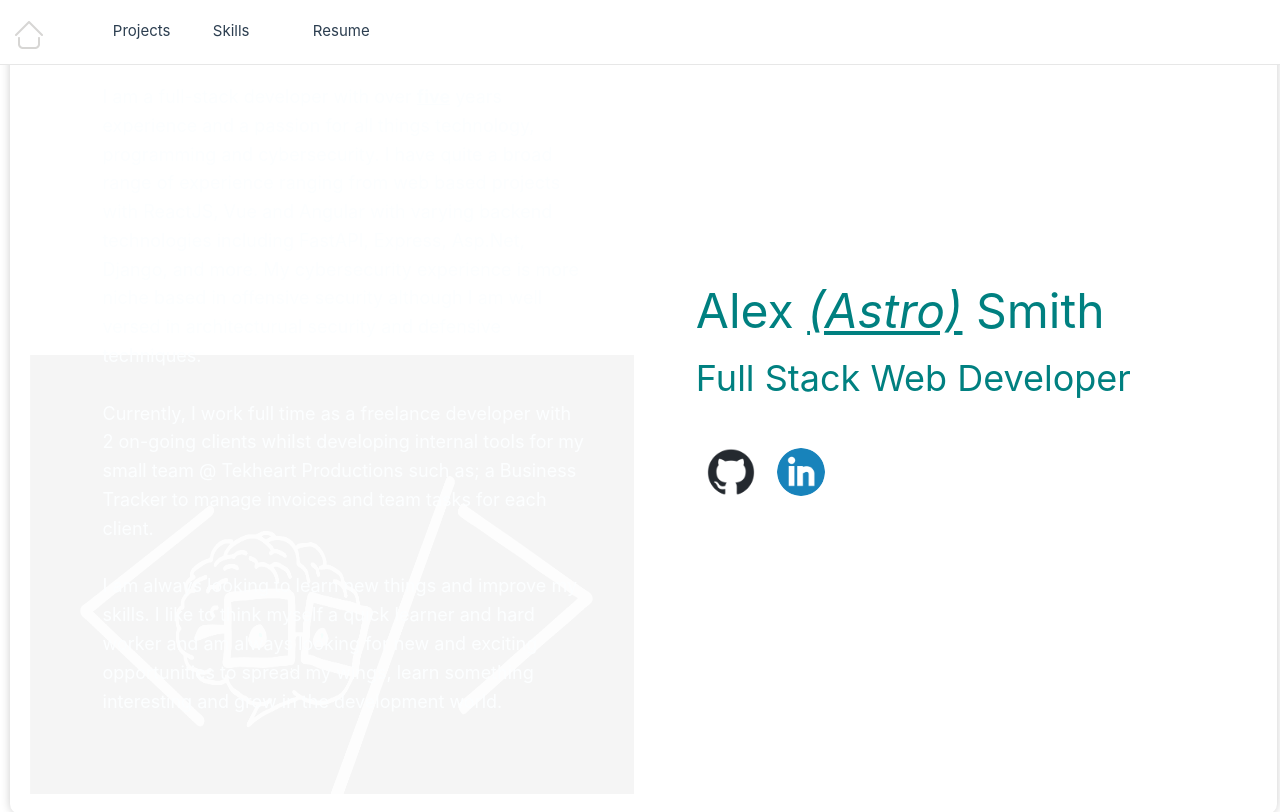
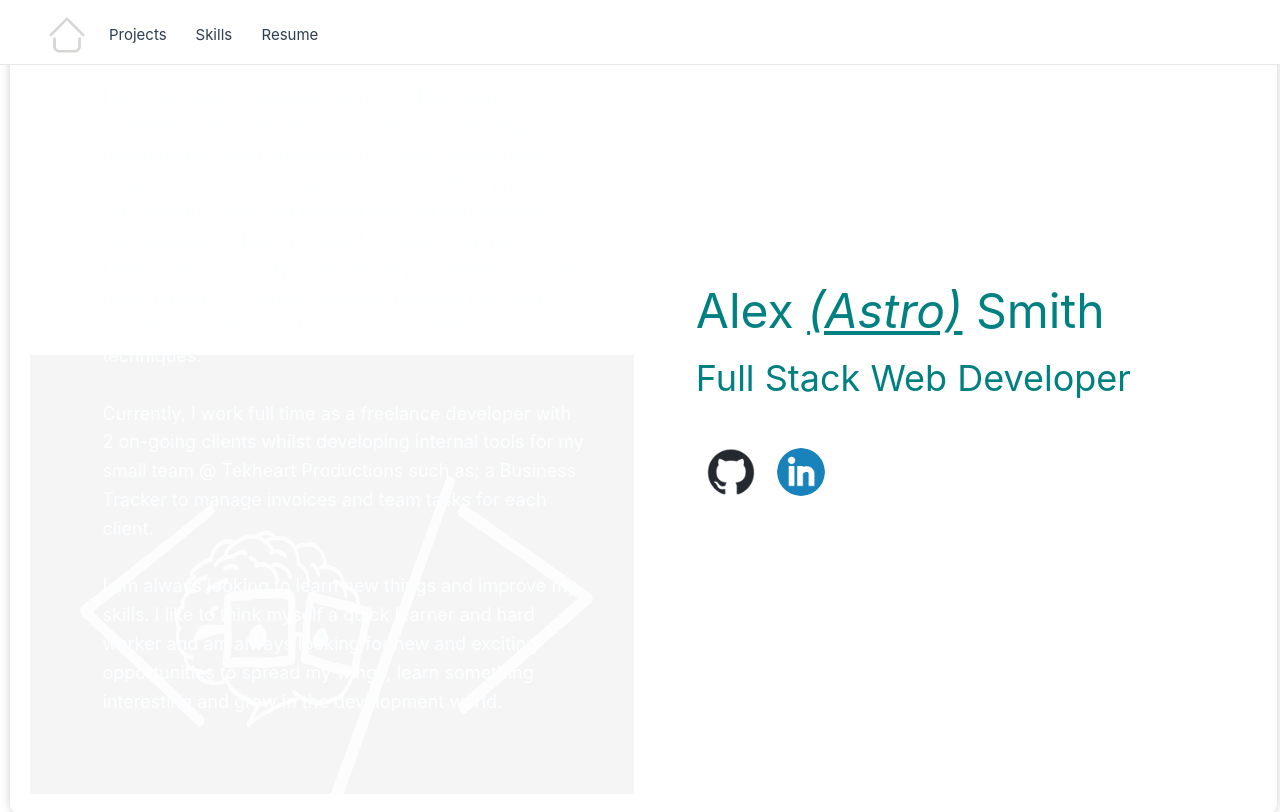
Before and after one commit to AstroAspie/MyPortfolio, a Vue app: page / in a window 1280 px wide. Shown: the top 812 px of the page. Built offline with nearby package versions, Linux system fonts and the light colour scheme; what @canvasjs/vue-charts would draw is missing.

Commit message:
navbar cleanup

```diff
--- a/src/components/global/NavBar.vue
+++ b/src/components/global/NavBar.vue
@@ -3,11 +3,9 @@
     <div class="container">
       <div class="nav-links" v-for="link in links" :key="link.name">
         <div :id="link.name" class="link-container" @mouseover="hoverLink(link.name)" @mouseout="mouseoutLink(link.name)" @click="openLink(link.path)">
-          <div>
             <img v-if="link.name == 'Home' && hoverHome" src="@/assets/images/home-cyan.png" class="home-link" />
             <img v-if="link.name == 'Home' && !hoverHome" src="@/assets/images/home-white.png" class="home-link" />
-            <span v-if="link.name != 'Home'"> {{ link.name }}</span>
-          </div>
+            <span v-if="link.name != 'Home'" class="link">{{ link.name }}</span>
         </div>
       </div>
     </div>
@@ -84,7 +82,8 @@ nav {
 }
 
 .home-link {
-  max-width: 2rem;
+  max-width: 2.5rem;
+  min-height: 30px;
 }
 
 .container {
@@ -94,12 +93,15 @@ nav {
 }
 
 .nav-links {
-  display: flex;
-  text-align: right;
-  align-items: flex-end;
+  display: absolute;
+  left: 0;
   height: 4rem;
-  width: 100px;
+  min-width: 4%;
+  max-width: 6%;
+}
 
+link {
+  text-align: center;
 }
 
 .nav-links a {
@@ -111,10 +113,12 @@ nav {
 }
 
 .link-container {
-  width: 90%;
-  height: 70%;
-  text-align: right;
+  min-width: 100px;
+  height: 60%;
   display: flex;
+  align-items: center;
+  justify-content: center;
+  margin: 16px 4px;
 }
 
 .link-container:hover {
@@ -122,6 +126,6 @@ nav {
 }
 
 .link {
-  margin: 0 auto;
+  margin-right: 10px;
 }
 </style>
```
